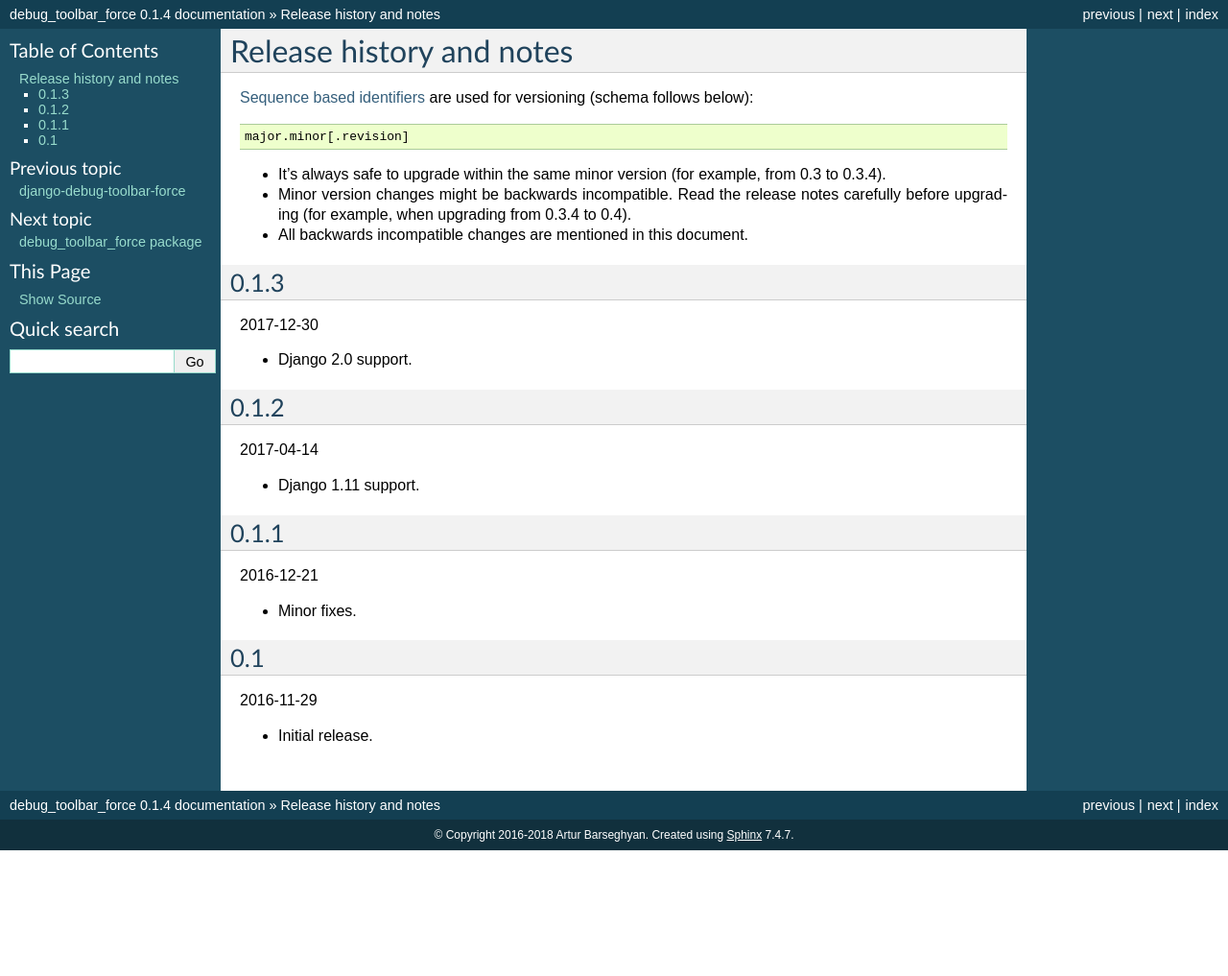
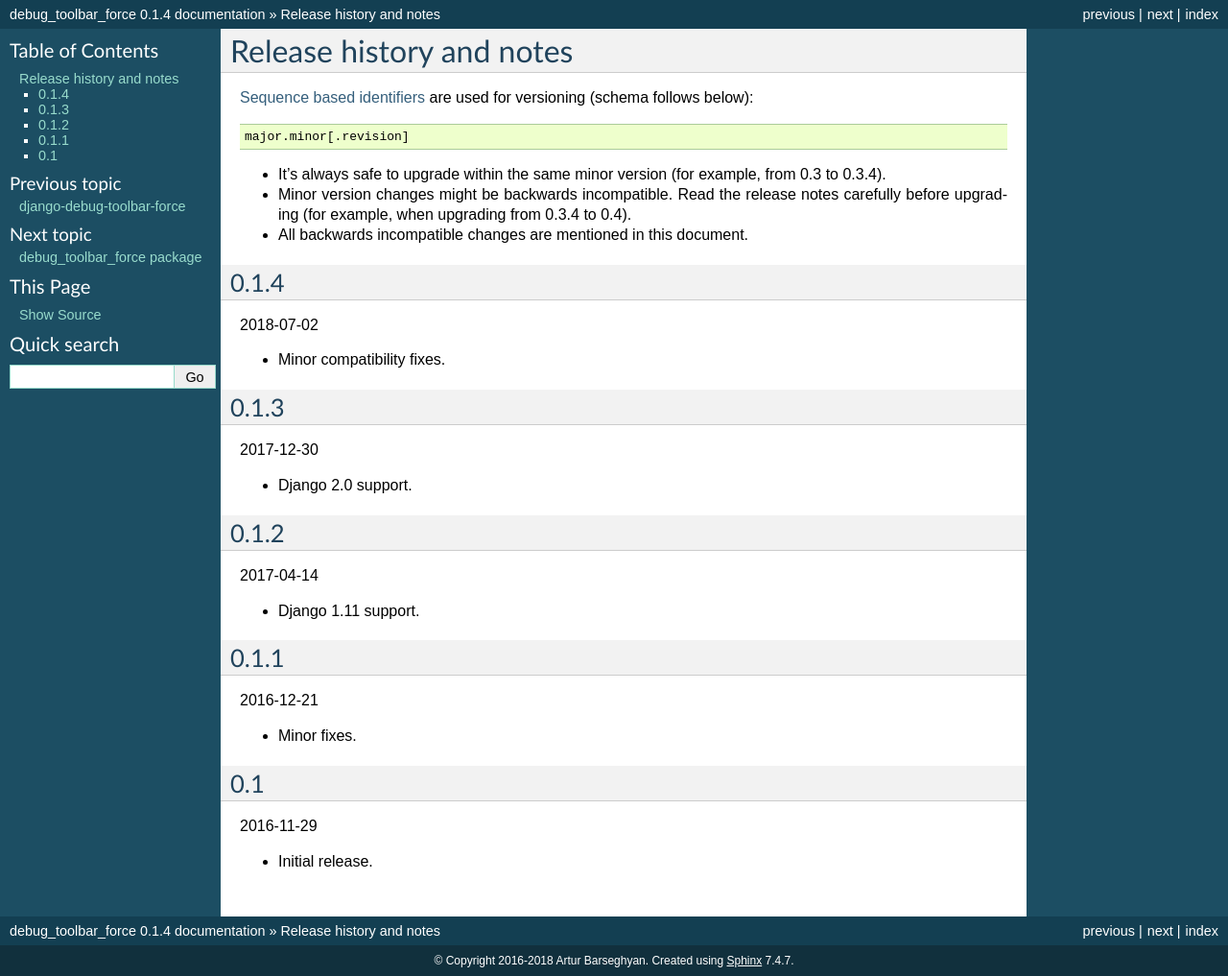
Before and after one commit to barseghyanartur/django-debug-toolbar-force, a Sphinx documentation site: the page built from docs/changelog.rst, in a window 1280 px wide. Shown: the whole page at 96% size. Built offline with Sphinx 7.4.7, drawn with Linux system fonts in a browser that asks for light colours; pages that are not in the unit, such as notebooks, are missing from menus; before the commit the page ends 900 px from its top, so only the background shows below that.

Commit message:
prepare 0.1.4

```diff
--- a/CHANGELOG.rst
+++ b/CHANGELOG.rst
@@ -17,7 +17,7 @@ are used for versioning (schema follows below):
 
 0.1.4
 -----
-2018-03-09
+2018-07-02
 
 - Minor compatibility fixes.
 
--- a/docs/changelog.rst
+++ b/docs/changelog.rst
@@ -14,6 +14,12 @@ are used for versioning (schema follows below):
   release notes carefully before upgrading (for example, when upgrading from
   0.3.4 to 0.4).
 - All backwards incompatible changes are mentioned in this document.
+
+0.1.4
+-----
+2018-07-02
+
+- Minor compatibility fixes.
 
 0.1.3
 -----
```
Also changed, not shown: 1 other file.
